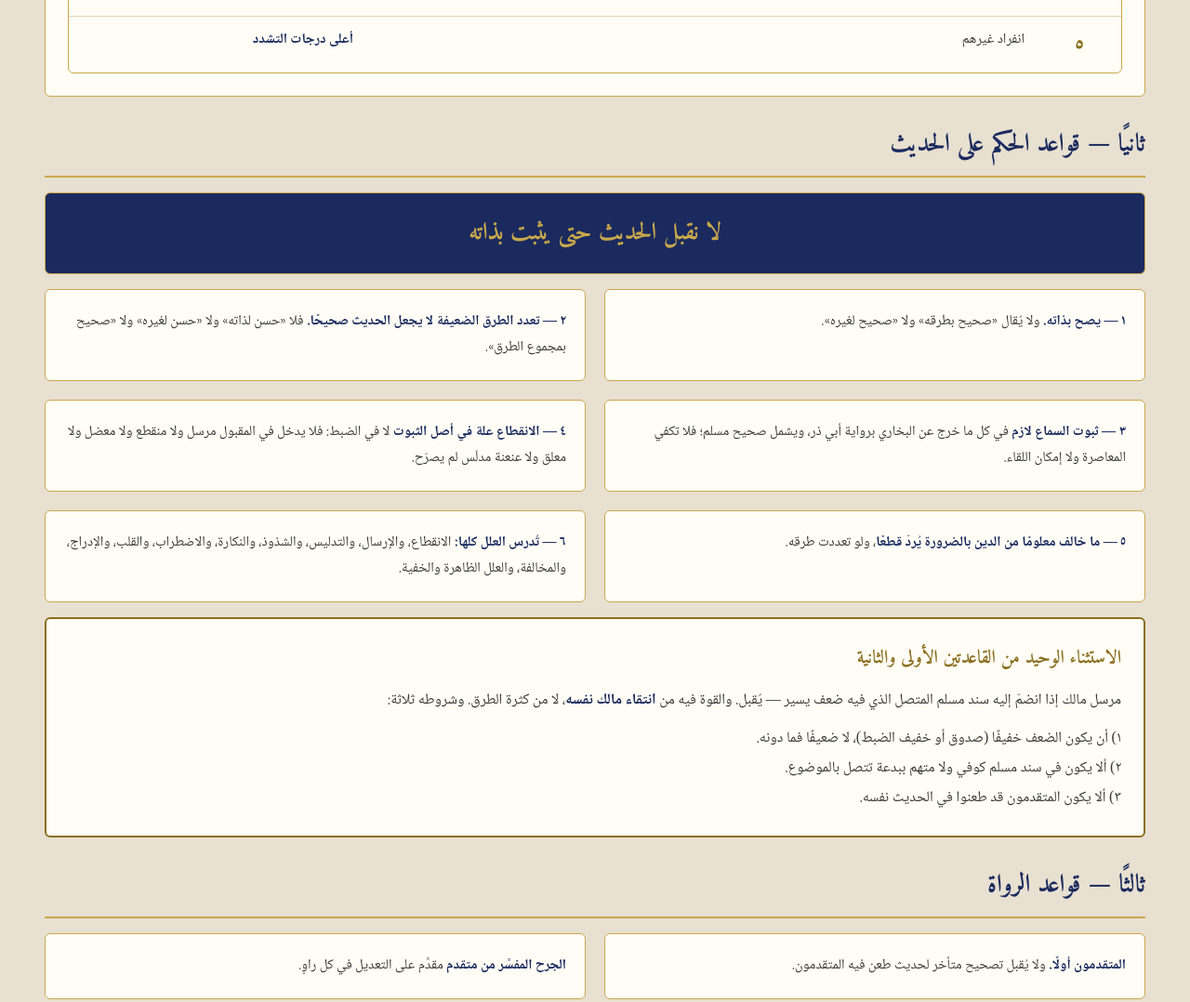
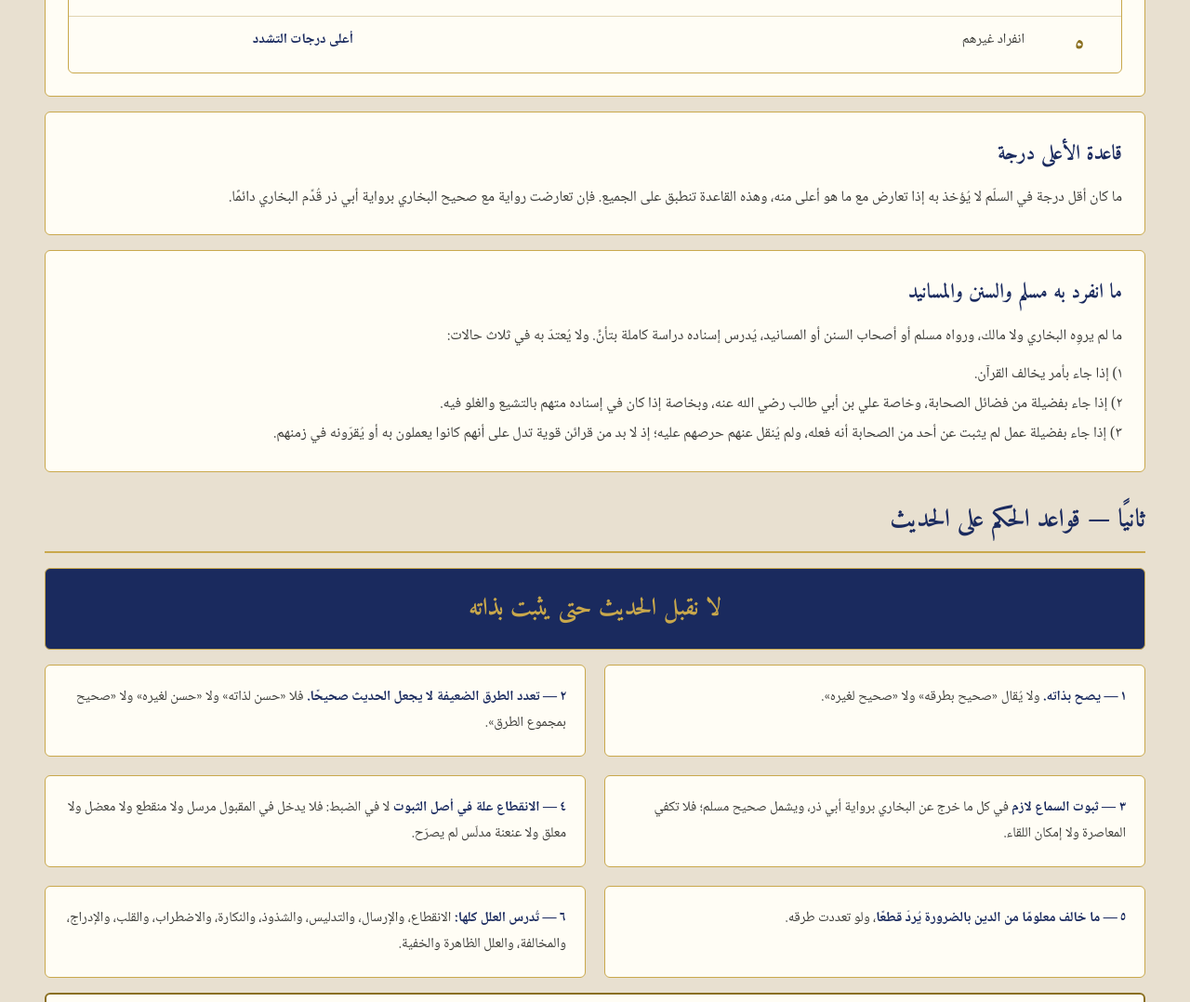
Before and after one commit to Almuhaqqiq/almuhaqqiq.github.io, a plain HTML site: page manhaj/index.html in a window 1280 px wide. Shown: the part 1720-2798 px from the top of the page at 93% size. Drawn offline with Linux system fonts and the light colour scheme.

Commit message:
Manhaj: add higher-rank rule and three rejection cases; hide cancelled Siyar branch
Co-Authored-By: Claude Sonnet 5.5 <noreply@anthropic.com>

```diff
--- a/manhaj/index.html
+++ b/manhaj/index.html
@@ -86,6 +86,17 @@
         </table>
       </div>
     </div>
+
+    <div class="box">
+      <div class="b-title">قاعدة الأعلى درجة</div>
+      <p>ما كان أقل درجة في السلّم لا يُؤخذ به إذا تعارض مع ما هو أعلى منه، وهذه القاعدة تنطبق على الجميع. فإن تعارضت رواية مع صحيح البخاري برواية أبي ذر قُدِّم البخاري دائمًا.</p>
+    </div>
+
+    <div class="box">
+      <div class="b-title">ما انفرد به مسلم والسنن والمسانيد</div>
+      <p>ما لم يروِه البخاري ولا مالك، ورواه مسلم أو أصحاب السنن أو المسانيد، يُدرس إسناده دراسة كاملة بتأنٍّ. ولا يُعتدّ به في ثلاث حالات:</p>
+      <div class="rule-text">١) إذا جاء بأمر يخالف القرآن.<br>٢) إذا جاء بفضيلة من فضائل الصحابة، وخاصة علي بن أبي طالب رضي الله عنه، وبخاصة إذا كان في إسناده متهم بالتشيع والغلو فيه.<br>٣) إذا جاء بفضيلة عمل لم يثبت عن أحد من الصحابة أنه فعله، ولم يُنقل عنهم حرصهم عليه؛ إذ لا بد من قرائن قوية تدل على أنهم كانوا يعملون به أو يُقرّونه في زمنهم.</div>
+    </div>
   </section>
 
   <!-- ===== ثانيًا: قواعد الحكم على الحديث ===== -->
@@ -155,7 +166,8 @@
       <div class="small-note">فإن اختلّ شرط منها نزل الحديث إلى «غير مقبول بحسب منهجنا» أو «موضوع أو لا أصل له بحسب منهجنا» بحسب حاله.</div>
     </div>
 
-    <div class="box grey dashed">
+    <!-- فرع السير والمغازي: أُلغي بقرار صاحب المشروع (29 سبتمبر 2026)؛ مخفي مؤقتًا ويُحذف نهائيًّا عند إعادة كتابة المنهج. -->
+    <div class="box grey dashed placeholder">
       <div class="b-title">فرعٌ منه في السير والمغازي: «مقبول في السير بمجموع طرقه بحسب منهجنا، غير صحيح بذاته»</div>
       <div class="rule-text"><strong>النطاق:</strong> ما كان مسندًا إلى النبي ﷺ، أو إلى صحابي يحكي واقعة شهدها أو أدركها. وما كان عمّن بعد الصحابة، أو فيه ادعاء أو تهمة لشخص معيّن، أو لا إسناد له — فمحلّه موقع «كفوا ألسنتكم عنهم».</div>
       <div class="rule-text">١) ألا يُبنى عليه حكم في عقيدة ولا فقه ولا فضائل أعمال.<br>٢) ألا يكون في مواضع الخلاف والفتن، ولا فيه تمجيدٌ لشخص أو ذمٌّ له فيما وقع فيه الخلاف — كفضائل علي رضي الله عنه وما شجر بين الصحابة. ويسري هذا على الطرق كلها، متصلةً ومرسلةً.<br>٣) ألا يكون فيه انتصار لبدعة، ولا في طرقه متهم ببدعة يدعمها المتن.<br>٤) ألا يكون في طرقه كذاب، ولا متهم بالكذب، ولا متروك.<br>٥) أن تكون الطرق مستقلة المخارج، لا يرجع بعضها إلى بعض.<br>٦) ألا يخالف ثابتًا.</div>
```
Also changed, not shown: 1 other file.
